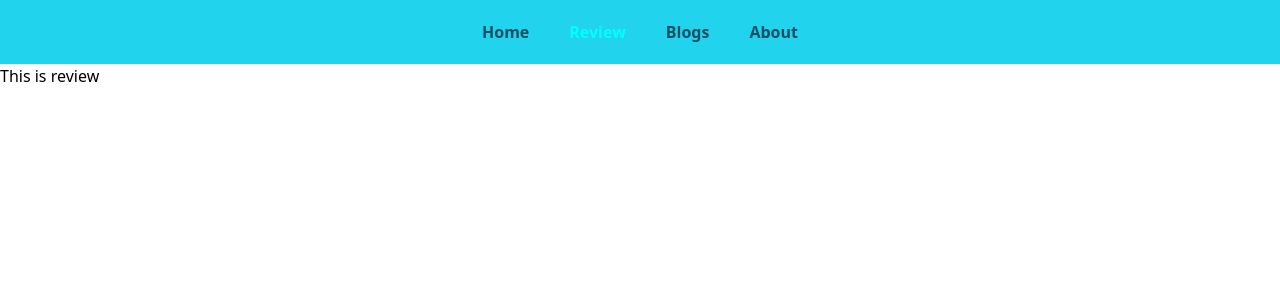
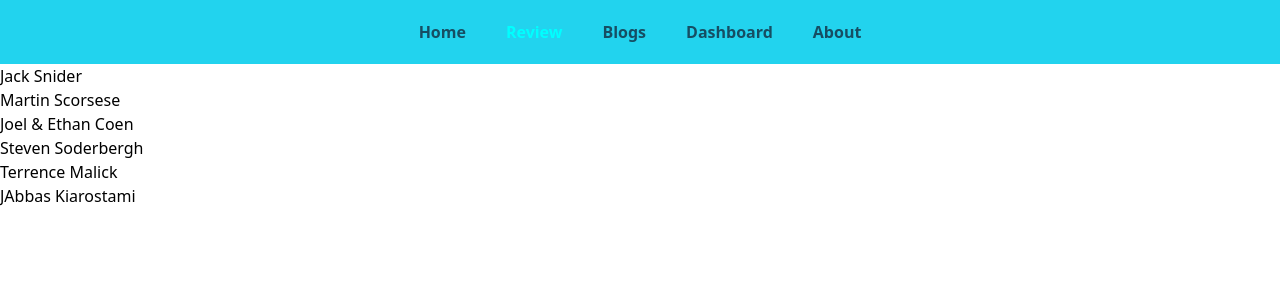
Before and after one commit to 6epotato/Movie-hub, a React (Create React App) app: page /review in a window 1280 px wide. Shown: the top 300 px of the page. Built offline with nearby package versions, Linux system fonts and the light colour scheme.

Commit message:
review section item add done

```diff
--- a/src/App.js
+++ b/src/App.js
@@ -4,6 +4,7 @@ import { Route, Routes } from 'react-router-dom';
 import Home from './component/home/Home';
 import Review from './component/review/Review';
 import Blogs from './component/Blogs/Blogs';
+import Dashboard from './component/dashboard/Dashboard'
 import About from './component/about/About'
 import NoData from './component/noData/NoData';
 
@@ -16,6 +17,7 @@ function App() {
         <Route path='/home' element={<Home></Home>}></Route>
         <Route path='/review' element={<Review></Review>}></Route>
         <Route path='/blogs' element={<Blogs></Blogs>}></Route>
+        <Route path='/dashboard' element={<Dashboard></Dashboard>}></Route>
         <Route path='/about' element={<About></About>}></Route>
         <Route path='*' element={<NoData></NoData>}></Route>
       </Routes>
--- a/src/component/header/Header.js
+++ b/src/component/header/Header.js
@@ -34,6 +34,14 @@ const Header = () => {
                     Blogs
                 </NavLink>
                 <NavLink className={'mx-5'}
+                    to="dashboard"
+                    style={({ isActive }) =>
+                        isActive ? activeStyle : undefined
+                    }
+                >
+                    Dashboard
+                </NavLink>
+                <NavLink className={'mx-5'}
                     to="about"
                     style={({ isActive }) =>
                         isActive ? activeStyle : undefined
--- a/src/component/review/Review.js
+++ b/src/component/review/Review.js
@@ -1,9 +1,18 @@
 import React from 'react';
+import useReview from '../../hook/useReview';
+import ReviewItem from '../reviewitem/ReviewItem'
 
 const Review = () => {
+    const [reviews, setReview] = useReview();
+
     return (
         <div>
-            <h1>This is review</h1>
+            {
+                reviews.map(review => <ReviewItem
+                    key={review.id}
+                    review={review}
+                ></ReviewItem>)
+            }
         </div>
     );
 };
--- /dev/null
+++ b/src/component/reviewitem/ReviewItem.js
@@ -0,0 +1,12 @@
+import React from 'react';
+
+const ReviewItem = ({ review }) => {
+    const { name } = review;
+    return (
+        <div>
+            <h1>{name}</h1>
+        </div>
+    );
+};
+
+export default ReviewItem;
--- /dev/null
+++ b/src/hook/useReview.js
@@ -0,0 +1,12 @@
+import { useEffect, useState } from "react"
+
+const useReview = () => {
+    const [reviews, setReview] = useState([]);
+    useEffect(() => {
+        fetch('review.json')
+            .then(res => res.json())
+            .then(data => setReview(data))
+    }, [])
+    return [reviews, setReview]
+}
+export default useReview;
```
Also changed, not shown: src/component/reviewitem/ReviewItem.css (added).
